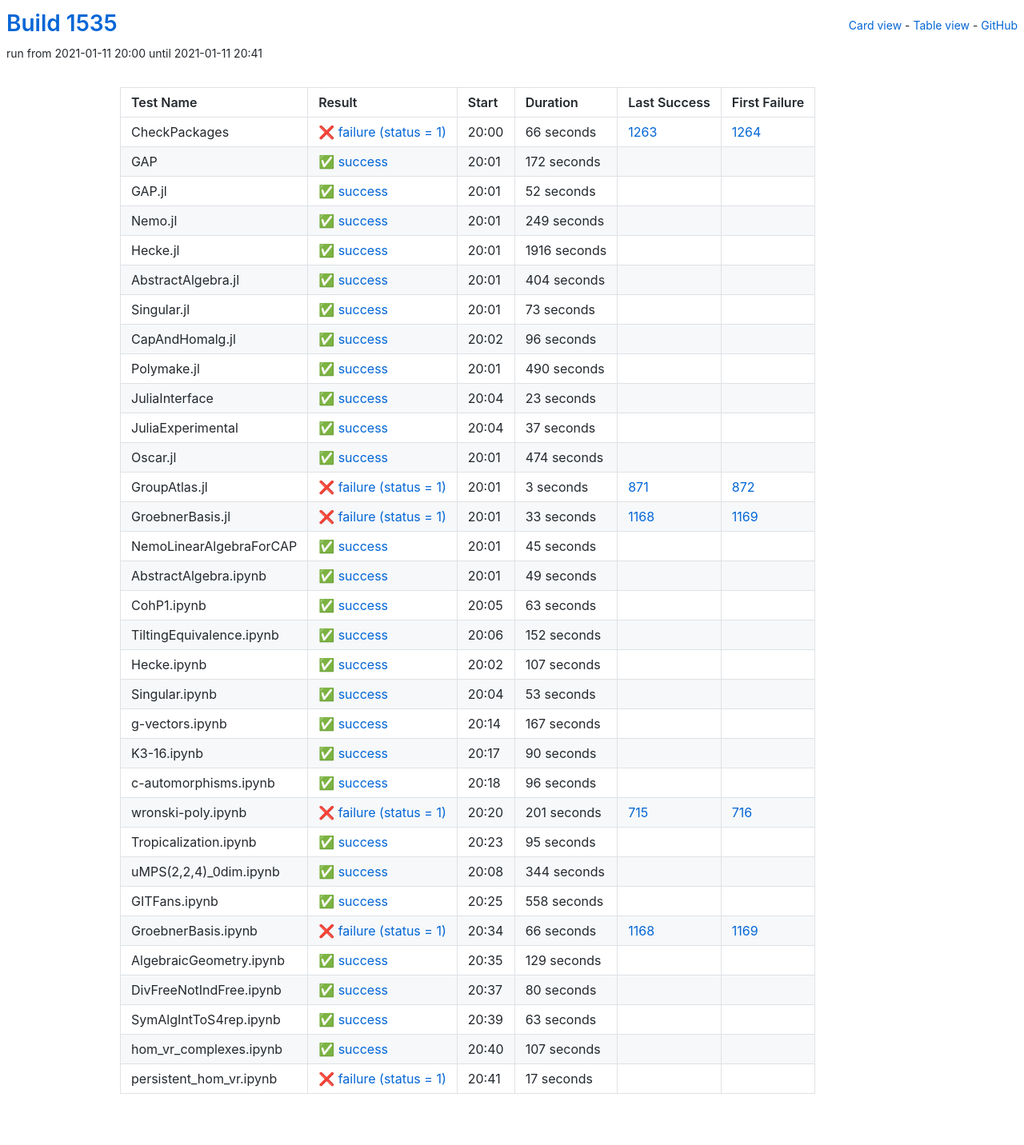
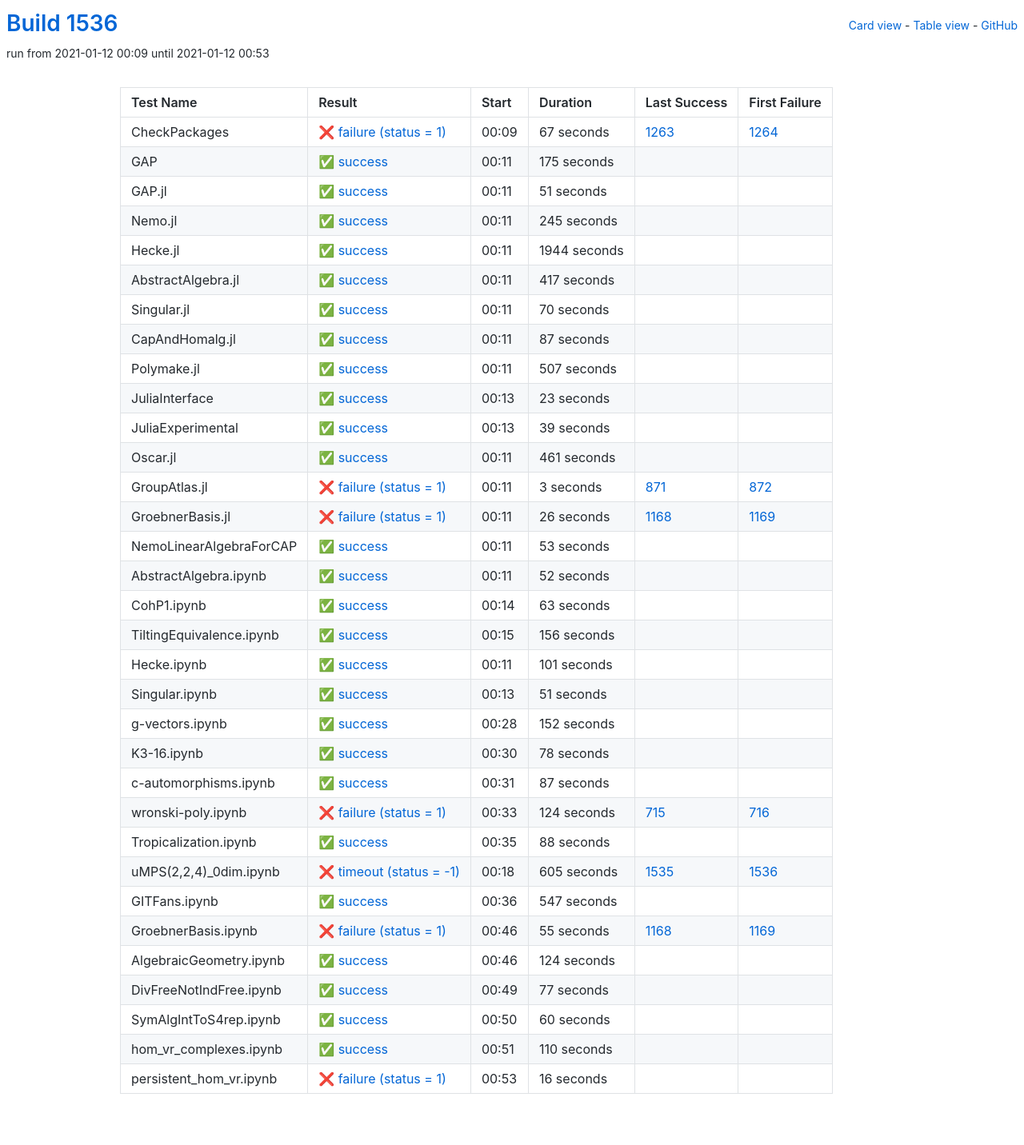
Before and after one commit to oscar-system/oscar-ci-status-stable, a Jekyll site: the page built from table.html, in a window 1280 px wide. Shown: the whole page at 80% size. Built offline with Jekyll 4.4.1, drawn with Linux system fonts in a browser that asks for light colours.

Commit message:
Build #1536

```diff
--- a/_data/ci.yml
+++ b/_data/ci.yml
@@ -1,6 +1,6 @@
 ---
-build: 1535
-build_url: https://oscarci.mathematik.uni-kl.de/job/oscar-stable/1535/
+build: 1536
+build_url: https://oscarci.mathematik.uni-kl.de/job/oscar-stable/1536/
 job: oscar-stable
 organization: oscar-system
 repo: oscar-ci-status-stable
@@ -8,116 +8,116 @@ repourl: https://github.com/oscar-system/oscar-ci-status-stable
 tests:
 - name: CheckPackages
   id: checkpackages
-  log: https://oscarci.mathematik.uni-kl.de/job/oscar-stable/1535/artifact/logs/build-1535/CheckPackages.log
-  start: 2021-01-11 20:00
+  log: https://oscarci.mathematik.uni-kl.de/job/oscar-stable/1536/artifact/logs/build-1536/CheckPackages.log
+  start: 2021-01-12 00:09
   success: false
   exitcode: 1
   status: failure
-  duration: 66
+  duration: 67
   last_success: 1263
   last_success_url: https://oscarci.mathematik.uni-kl.de/job/oscar-stable/1263/
   first_failure: 1264
   first_failure_url: https://oscarci.mathematik.uni-kl.de/job/oscar-stable/1264/
 - name: GAP
   id: gap
-  log: https://oscarci.mathematik.uni-kl.de/job/oscar-stable/1535/artifact/logs/build-1535/GAP.log
-  start: 2021-01-11 20:01
+  log: https://oscarci.mathematik.uni-kl.de/job/oscar-stable/1536/artifact/logs/build-1536/GAP.log
+  start: 2021-01-12 00:11
   success: true
   exitcode: 0
   status: success
-  duration: 172
+  duration: 175
   last_success: false
   last_success_url:
   first_failure: false
   first_failure_url:
 - name: GAP.jl
   id: gap-jl
-  log: https://oscarci.mathematik.uni-kl.de/job/oscar-stable/1535/artifact/logs/build-1535/GAP.jl.log
-  start: 2021-01-11 20:01
+  log: https://oscarci.mathematik.uni-kl.de/job/oscar-stable/1536/artifact/logs/build-1536/GAP.jl.log
+  start: 2021-01-12 00:11
   success: true
   exitcode: 0
   status: success
-  duration: 52
+  duration: 51
   last_success: false
   last_success_url:
   first_failure: false
   first_failure_url:
 - name: Nemo.jl
   id: nemo-jl
-  log: https://oscarci.mathematik.uni-kl.de/job/oscar-stable/1535/artifact/logs/build-1535/Nemo.jl.log
-  start: 2021-01-11 20:01
+  log: https://oscarci.mathematik.uni-kl.de/job/oscar-stable/1536/artifact/logs/build-1536/Nemo.jl.log
+  start: 2021-01-12 00:11
   success: true
   exitcode: 0
   status: success
-  duration: 249
+  duration: 245
   last_success: false
   last_success_url:
   first_failure: false
   first_failure_url:
 - name: Hecke.jl
   id: hecke-jl
-  log: https://oscarci.mathematik.uni-kl.de/job/oscar-stable/1535/artifact/logs/build-1535/Hecke.jl.log
-  start: 2021-01-11 20:01
+  log: https://oscarci.mathematik.uni-kl.de/job/oscar-stable/1536/artifact/logs/build-1536/Hecke.jl.log
+  start: 2021-01-12 00:11
   success: true
   exitcode: 0
   status: success
-  duration: 1916
+  duration: 1944
   last_success: false
   last_success_url:
   first_failure: false
   first_failure_url:
 - name: AbstractAlgebra.jl
   id: abstractalgebra-jl
-  log: https://oscarci.mathematik.uni-kl.de/job/oscar-stable/1535/artifact/logs/build-1535/AbstractAlgebra.jl.log
-  start: 2021-01-11 20:01
+  log: https://oscarci.mathematik.uni-kl.de/job/oscar-stable/1536/artifact/logs/build-1536/AbstractAlgebra.jl.log
+  start: 2021-01-12 00:11
   success: true
   exitcode: 0
   status: success
-  duration: 404
+  duration: 417
   last_success: false
   last_success_url:
   first_failure: false
   first_failure_url:
 - name: Singular.jl
   id: singular-jl
-  log: https://oscarci.mathematik.uni-kl.de/job/oscar-stable/1535/artifact/logs/build-1535/Singular.jl.log
-  start: 2021-01-11 20:01
+  log: https://oscarci.mathematik.uni-kl.de/job/oscar-stable/1536/artifact/logs/build-1536/Singular.jl.log
+  start: 2021-01-12 00:11
   success: true
   exitcode: 0
   status: success
-  duration: 73
+  duration: 70
   last_success: false
   last_success_url:
   first_failure: false
   first_failure_url:
 - name: CapAndHomalg.jl
   id: capandhomalg-jl
-  log: https://oscarci.mathematik.uni-kl.de/job/oscar-stable/1535/artifact/logs/build-1535/CapAndHomalg.jl.log
-  start: 2021-01-11 20:02
+  log: https://oscarci.mathematik.uni-kl.de/job/oscar-stable/1536/artifact/logs/build-1536/CapAndHomalg.jl.log
+  start: 2021-01-12 00:11
   success: true
   exitcode: 0
   status: success
-  duration: 96
+  duration: 87
   last_success: false
   last_success_url:
   first_failure: false
   first_failure_url:
 - name: Polymake.jl
   id: polymake-jl
-  log: https://oscarci.mathematik.uni-kl.de/job/oscar-stable/1535/artifact/logs/build-1535/Polymake.jl.log
-  start: 2021-01-11 20:01
+  log: https://oscarci.mathematik.uni-kl.de/job/oscar-stable/1536/artifact/logs/build-1536/Polymake.jl.log
+  start: 2021-01-12 00:11
   success: true
   exitcode: 0
   status: success
-  duration: 490
+  duration: 507
   last_success: false
   last_success_url:
   first_failure: false
   first_failure_url:
 - name: JuliaInterface
   id: juliainterface
-  log: https://oscarci.mathematik.uni-kl.de/job/oscar-stable/1535/artifact/logs/build-1535/JuliaInterface.log
-  start: 2021-01-11 20:04
+  log: https://oscarci.mathematik.uni-kl.de/job/oscar-stable/1536/artifact/logs/build-1536/JuliaInterface.log
+  start: 2021-01-12 00:13
   success: true
   exitcode: 0
   status: success
@@ -128,32 +128,32 @@ tests:
   first_failure_url:
 - name: JuliaExperimental
   id: juliaexperimental
-  log: https://oscarci.mathematik.uni-kl.de/job/oscar-stable/1535/artifact/logs/build-1535/JuliaExperimental.log
-  start: 2021-01-11 20:04
+  log: https://oscarci.mathematik.uni-kl.de/job/oscar-stable/1536/artifact/logs/build-1536/JuliaExperimental.log
+  start: 2021-01-12 00:13
   success: true
   exitcode: 0
   status: success
-  duration: 37
+  duration: 39
   last_success: false
   last_success_url:
   first_failure: false
   first_failure_url:
 - name: Oscar.jl
   id: oscar-jl
-  log: https://oscarci.mathematik.uni-kl.de/job/oscar-stable/1535/artifact/logs/build-1535/Oscar.jl.log
-  start: 2021-01-11 20:01
+  log: https://oscarci.mathematik.uni-kl.de/job/oscar-stable/1536/artifact/logs/build-1536/Oscar.jl.log
+  start: 2021-01-12 00:11
   success: true
   exitcode: 0
   status: success
-  duration: 474
+  duration: 461
   last_success: false
   last_success_url:
   first_failure: false
   first_failure_url:
 - name: GroupAtlas.jl
   id: groupatlas-jl
-  log: https://oscarci.mathematik.uni-kl.de/job/oscar-stable/1535/artifact/logs/build-1535/GroupAtlas.jl.log
-  start: 2021-01-11 20:01
+  log: https://oscarci.mathematik.uni-kl.de/job/oscar-stable/1536/artifact/logs/build-1536/GroupAtlas.jl.log
+  start: 2021-01-12 00:11
   success: false
   exitcode: 1
   status: failure
@@ -164,44 +164,44 @@ tests:
   first_failure_url: https://oscarci.mathematik.uni-kl.de/job/oscar-stable/872/
 - name: GroebnerBasis.jl
   id: groebnerbasis-jl
-  log: https://oscarci.mathematik.uni-kl.de/job/oscar-stable/1535/artifact/logs/build-1535/GroebnerBasis.jl.log
-  start: 2021-01-11 20:01
+  log: https://oscarci.mathematik.uni-kl.de/job/oscar-stable/1536/artifact/logs/build-1536/GroebnerBasis.jl.log
+  start: 2021-01-12 00:11
   success: false
   exitcode: 1
   status: failure
-  duration: 33
+  duration: 26
   last_success: 1168
   last_success_url: https://oscarci.mathematik.uni-kl.de/job/oscar-stable/1168/
   first_failure: 1169
   first_failure_url: https://oscarci.mathematik.uni-kl.de/job/oscar-stable/1169/
 - name: NemoLinearAlgebraForCAP
   id: nemolinearalgebraforcap
-  log: https://oscarci.mathematik.uni-kl.de/job/oscar-stable/1535/artifact/logs/build-1535/NemoLinearAlgebraForCAP.log
-  start: 2021-01-11 20:01
+  log: https://oscarci.mathematik.uni-kl.de/job/oscar-stable/1536/artifact/logs/build-1536/NemoLinearAlgebraForCAP.log
+  start: 2021-01-12 00:11
   success: true
   exitcode: 0
   status: success
-  duration: 45
+  duration: 53
   last_success: false
   last_success_url:
   first_failure: false
   first_failure_url:
 - name: AbstractAlgebra.ipynb
   id: abstractalgebra-ipynb
-  log: https://oscarci.mathematik.uni-kl.de/job/oscar-stable/1535/artifact/logs/build-1535/AbstractAlgebra.ipynb.log
-  start: 2021-01-11 20:01
+  log: https://oscarci.mathematik.uni-kl.de/job/oscar-stable/1536/artifact/logs/build-1536/AbstractAlgebra.ipynb.log
+  start: 2021-01-12 00:11
   success: true
   exitcode: 0
   status: success
-  duration: 49
+  duration: 52
   last_success: false
   last_success_url:
   first_failure: false
   first_failure_url:
 - name: CohP1.ipynb
   id: cohp1-ipynb
-  log: https://oscarci.mathematik.uni-kl.de/job/oscar-stable/1535/artifact/logs/build-1535/CohP1.ipynb.log
-  start: 2021-01-11 20:05
+  log: https://oscarci.mathematik.uni-kl.de/job/oscar-stable/1536/artifact/logs/build-1536/CohP1.ipynb.log
+  start: 2021-01-12 00:14
   success: true
   exitcode: 0
   status: success
@@ -212,8 +212,44 @@ tests:
   first_failure_url:
 - name: TiltingEquivalence.ipynb
   id: tiltingequivalence-ipynb
-  log: https://oscarci.mathematik.uni-kl.de/job/oscar-stable/1535/artifact/logs/build-1535/TiltingEquivalence.ipynb.log
-  start: 2021-01-11 20:06
+  log: https://oscarci.mathematik.uni-kl.de/job/oscar-stable/1536/artifact/logs/build-1536/TiltingEquivalence.ipynb.log
+  start: 2021-01-12 00:15
+  success: true
+  exitcode: 0
+  status: success
+  duration: 156
+  last_success: false
+  last_success_url:
+  first_failure: false
+  first_failure_url:
+- name: Hecke.ipynb
+  id: hecke-ipynb
+  log: https://oscarci.mathematik.uni-kl.de/job/oscar-stable/1536/artifact/logs/build-1536/Hecke.ipynb.log
+  start: 2021-01-12 00:11
+  success: true
+  exitcode: 0
+  status: success
+  duration: 101
+  last_success: false
+  last_success_url:
+  first_failure: false
+  first_failure_url:
+- name: Singular.ipynb
+  id: singular-ipynb
+  log: https://oscarci.mathematik.uni-kl.de/job/oscar-stable/1536/artifact/logs/build-1536/Singular.ipynb.log
+  start: 2021-01-12 00:13
+  success: true
+  exitcode: 0
+  status: success
+  duration: 51
+  last_success: false
+  last_success_url:
+  first_failure: false
+  first_failure_url:
+- name: g-vectors.ipynb
+  id: g-vectors-ipynb
+  log: https://oscarci.mathematik.uni-kl.de/job/oscar-stable/1536/artifact/logs/build-1536/g-vectors.ipynb.log
+  start: 2021-01-12 00:28
   success: true
   exitcode: 0
   status: success
@@ -222,182 +258,146 @@ tests:
   last_success_url:
   first_failure: false
   first_failure_url:
-- name: Hecke.ipynb
-  id: hecke-ipynb
-  log: https://oscarci.mathematik.uni-kl.de/job/oscar-stable/1535/artifact/logs/build-1535/Hecke.ipynb.log
-  start: 2021-01-11 20:02
+- name: K3-16.ipynb
+  id: k3-16-ipynb
+  log: https://oscarci.mathematik.uni-kl.de/job/oscar-stable/1536/artifact/logs/build-1536/K3-16.ipynb.log
+  start: 2021-01-12 00:30
   success: true
   exitcode: 0
   status: success
-  duration: 107
-  last_success: false
-  last_success_url:
-  first_failure: false
-  first_failure_url:
-- name: Singular.ipynb
-  id: singular-ipynb
-  log: https://oscarci.mathematik.uni-kl.de/job/oscar-stable/1535/artifact/logs/build-1535/Singular.ipynb.log
-  start: 2021-01-11 20:04
-  success: true
-  exitcode: 0
-  status: success
-  duration: 53
-  last_success: false
-  last_success_url:
-  first_failure: false
-  first_failure_url:
-- name: g-vectors.ipynb
-  id: g-vectors-ipynb
-  log: https://oscarci.mathematik.uni-kl.de/job/oscar-stable/1535/artifact/logs/build-1535/g-vectors.ipynb.log
-  start: 2021-01-11 20:14
-  success: true
-  exitcode: 0
-  status: success
-  duration: 167
-  last_success: false
-  last_success_url:
-  first_failure: false
-  first_failure_url:
-- name: K3-16.ipynb
-  id: k3-16-ipynb
-  log: https://oscarci.mathematik.uni-kl.de/job/oscar-stable/1535/artifact/logs/build-1535/K3-16.ipynb.log
-  start: 2021-01-11 20:17
-  success: true
-  exitcode: 0
-  status: success
-  duration: 90
+  duration: 78
   last_success: false
   last_success_url:
   first_failure: false
   first_failure_url:
 - name: c-automorphisms.ipynb
   id: c-automorphisms-ipynb
-  log: https://oscarci.mathematik.uni-kl.de/job/oscar-stable/1535/artifact/logs/build-1535/c-automorphisms.ipynb.log
-  start: 2021-01-11 20:18
+  log: https://oscarci.mathematik.uni-kl.de/job/oscar-stable/1536/artifact/logs/build-1536/c-automorphisms.ipynb.log
+  start: 2021-01-12 00:31
   success: true
   exitcode: 0
   status: success
-  duration: 96
+  duration: 87
   last_success: false
   last_success_url:
   first_failure: false
   first_failure_url:
 - name: wronski-poly.ipynb
   id: wronski-poly-ipynb
-  log: https://oscarci.mathematik.uni-kl.de/job/oscar-stable/1535/artifact/logs/build-1535/wronski-poly.ipynb.log
-  start: 2021-01-11 20:20
+  log: https://oscarci.mathematik.uni-kl.de/job/oscar-stable/1536/artifact/logs/build-1536/wronski-poly.ipynb.log
+  start: 2021-01-12 00:33
   success: false
   exitcode: 1
   status: failure
-  duration: 201
+  duration: 124
   last_success: 715
   last_success_url: https://oscarci.mathematik.uni-kl.de/job/oscar-stable/715/
   first_failure: 716
   first_failure_url: https://oscarci.mathematik.uni-kl.de/job/oscar-stable/716/
 - name: Tropicalization.ipynb
   id: tropicalization-ipynb
-  log: https://oscarci.mathematik.uni-kl.de/job/oscar-stable/1535/artifact/logs/build-1535/Tropicalization.ipynb.log
-  start: 2021-01-11 20:23
+  log: https://oscarci.mathematik.uni-kl.de/job/oscar-stable/1536/artifact/logs/build-1536/Tropicalization.ipynb.log
+  start: 2021-01-12 00:35
   success: true
   exitcode: 0
   status: success
-  duration: 95
+  duration: 88
   last_success: false
   last_success_url:
   first_failure: false
   first_failure_url:
 - name: uMPS(2,2,4)_0dim.ipynb
   id: umps-2-2-4-0dim-ipynb
-  log: https://oscarci.mathematik.uni-kl.de/job/oscar-stable/1535/artifact/logs/build-1535/uMPS-2-2-4-_0dim.ipynb.log
-  start: 2021-01-11 20:08
+  log: https://oscarci.mathematik.uni-kl.de/job/oscar-stable/1536/artifact/logs/build-1536/uMPS-2-2-4-_0dim.ipynb.log
+  start: 2021-01-12 00:18
+  success: false
+  exitcode: -1
+  status: timeout
+  duration: 605
+  last_success: 1535
+  last_success_url: https://oscarci.mathematik.uni-kl.de/job/oscar-stable/1535/
+  first_failure: 1536
+  first_failure_url: https://oscarci.mathematik.uni-kl.de/job/oscar-stable/1536/
+- name: GITFans.ipynb
+  id: gitfans-ipynb
+  log: https://oscarci.mathematik.uni-kl.de/job/oscar-stable/1536/artifact/logs/build-1536/GITFans.ipynb.log
+  start: 2021-01-12 00:36
   success: true
   exitcode: 0
   status: success
-  duration: 344
-  last_success: false
-  last_success_url:
-  first_failure: false
-  first_failure_url:
-- name: GITFans.ipynb
-  id: gitfans-ipynb
-  log: https://oscarci.mathematik.uni-kl.de/job/oscar-stable/1535/artifact/logs/build-1535/GITFans.ipynb.log
-  start: 2021-01-11 20:25
-  success: true
-  exitcode: 0
-  status: success
-  duration: 558
+  duration: 547
   last_success: false
   last_success_url:
   first_failure: false
   first_failure_url:
 - name: GroebnerBasis.ipynb
   id: groebnerbasis-ipynb
-  log: https://oscarci.mathematik.uni-kl.de/job/oscar-stable/1535/artifact/logs/build-1535/GroebnerBasis.ipynb.log
-  start: 2021-01-11 20:34
+  log: https://oscarci.mathematik.uni-kl.de/job/oscar-stable/1536/artifact/logs/build-1536/GroebnerBasis.ipynb.log
+  start: 2021-01-12 00:46
   success: false
   exitcode: 1
   status: failure
-  duration: 66
+  duration: 55
   last_success: 1168
   last_success_url: https://oscarci.mathematik.uni-kl.de/job/oscar-stable/1168/
   first_failure: 1169
   first_failure_url: https://oscarci.mathematik.uni-kl.de/job/oscar-stable/1169/
 - name: AlgebraicGeometry.ipynb
   id: algebraicgeometry-ipynb
-  log: https://oscarci.mathematik.uni-kl.de/job/oscar-stable/1535/artifact/logs/build-1535/AlgebraicGeometry.ipynb.log
-  start: 2021-01-11 20:35
+  log: https://oscarci.mathematik.uni-kl.de/job/oscar-stable/1536/artifact/logs/build-1536/AlgebraicGeometry.ipynb.log
+  start: 2021-01-12 00:46
   success: true
   exitcode: 0
   status: success
-  duration: 129
+  duration: 124
   last_success: false
   last_success_url:
   first_failure: false
   first_failure_url:
 - name: DivFreeNotIndFree.ipynb
   id: divfreenotindfree-ipynb
-  log: https://oscarci.mathematik.uni-kl.de/job/oscar-stable/1535/artifact/logs/build-1535/DivFreeNotIndFree.ipynb.log
-  start: 2021-01-11 20:37
+  log: https://oscarci.mathematik.uni-kl.de/job/oscar-stable/1536/artifact/logs/build-1536/DivFreeNotIndFree.ipynb.log
+  start: 2021-01-12 00:49
   success: true
   exitcode: 0
   status: success
-  duration: 80
+  duration: 77
   last_success: false
   last_success_url:
   first_failure: false
   first_failure_url:
 - name: SymAlgIntToS4rep.ipynb
   id: symalginttos4rep-ipynb
-  log: https://oscarci.mathematik.uni-kl.de/job/oscar-stable/1535/artifact/logs/build-1535/SymAlgIntToS4rep.ipynb.log
-  start: 2021-01-11 20:39
+  log: https://oscarci.mathematik.uni-kl.de/job/oscar-stable/1536/artifact/logs/build-1536/SymAlgIntToS4rep.ipynb.log
+  start: 2021-01-12 00:50
   success: true
   exitcode: 0
   status: success
-  duration: 63
+  duration: 60
   last_success: false
   last_success_url:
   first_failure: false
   first_failure_url:
 - name: hom_vr_complexes.ipynb
   id: hom-vr-complexes-ipynb
-  log: https://oscarci.mathematik.uni-kl.de/job/oscar-stable/1535/artifact/logs/build-1535/hom_vr_complexes.ipynb.log
-  start: 2021-01-11 20:40
+  log: https://oscarci.mathematik.uni-kl.de/job/oscar-stable/1536/artifact/logs/build-1536/hom_vr_complexes.ipynb.log
+  start: 2021-01-12 00:51
   success: true
   exitcode: 0
   status: success
-  duration: 107
+  duration: 110
   last_success: false
   last_success_url:
   first_failure: false
   first_failure_url:
 - name: persistent_hom_vr.ipynb
   id: persistent-hom-vr-ipynb
-  log: https://oscarci.mathematik.uni-kl.de/job/oscar-stable/1535/artifact/logs/build-1535/persistent_hom_vr.ipynb.log
-  start: 2021-01-11 20:41
+  log: https://oscarci.mathematik.uni-kl.de/job/oscar-stable/1536/artifact/logs/build-1536/persistent_hom_vr.ipynb.log
+  start: 2021-01-12 00:53
   success: false
   exitcode: 1
   status: failure
-  duration: 17
+  duration: 16
   last_success: false
   last_success_url:
   first_failure: false
```
Also changed, not shown: README.md.
